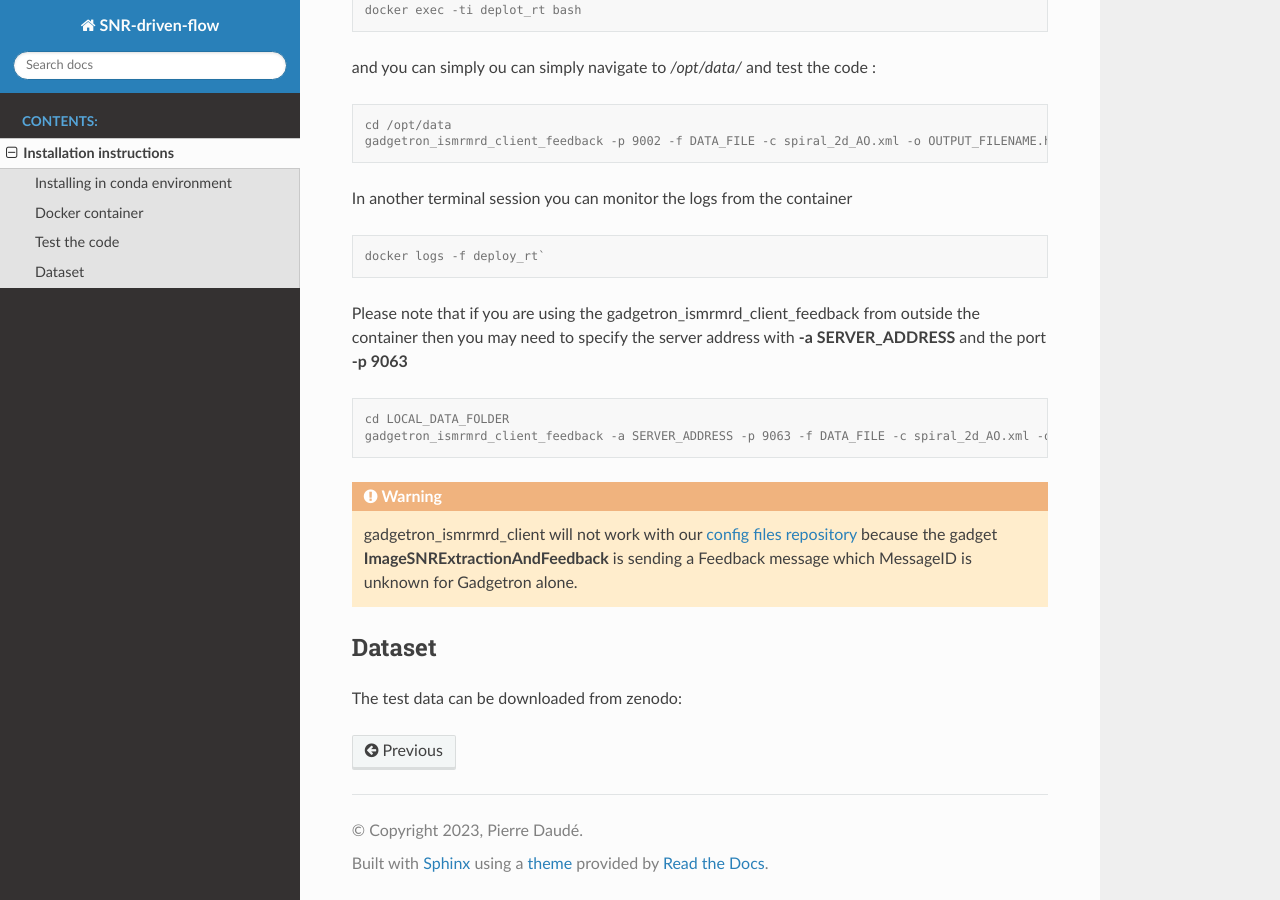
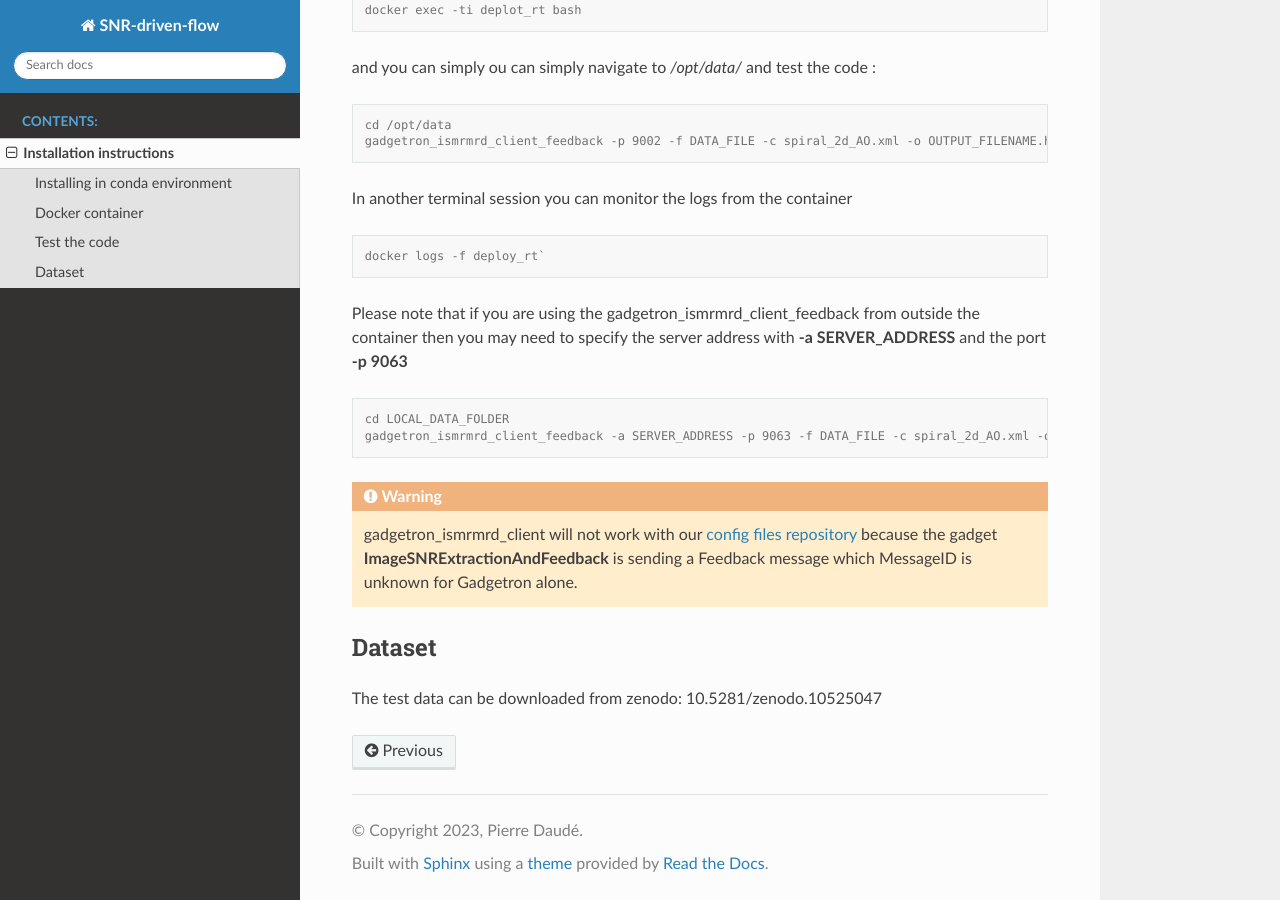
Before and after one commit to NHLBI-MR/SNR-driven-flow, a Sphinx documentation site: the page built from docs/source/installation.rst, in a window 1280 px wide and 900 px high, scrolled down 1224 px. Built offline with Sphinx 7.4.7 and the Read the Docs theme 2.0.0, drawn with Linux system fonts in a browser that asks for light colours.

Commit message:
zenodo link

```diff
--- a/docs/source/installation.rst
+++ b/docs/source/installation.rst
@@ -85,4 +85,4 @@ Please note that if you are using the gadgetron_ismrmrd_client_feedback from out
 Dataset
 -------
 
-The test data can be downloaded from zenodo:
+The test data can be downloaded from zenodo: 10.5281/zenodo.10525047
```
